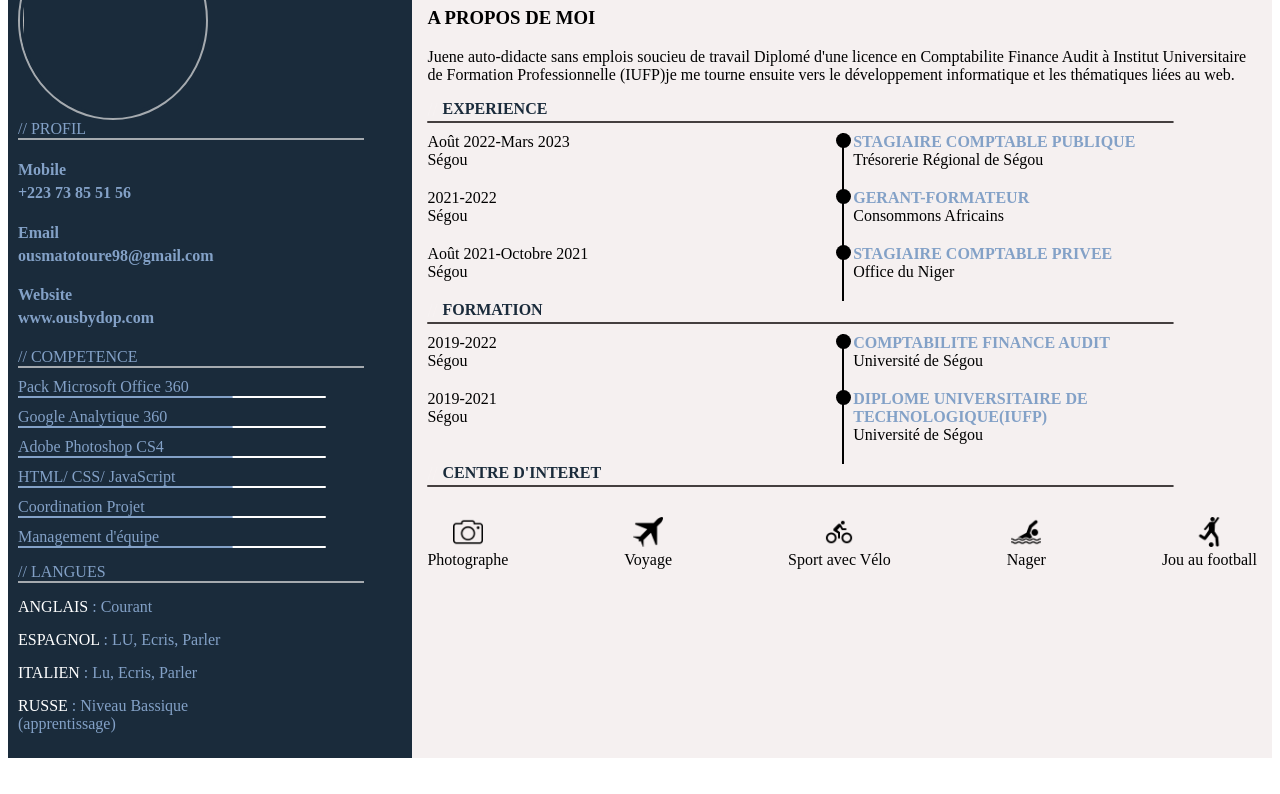
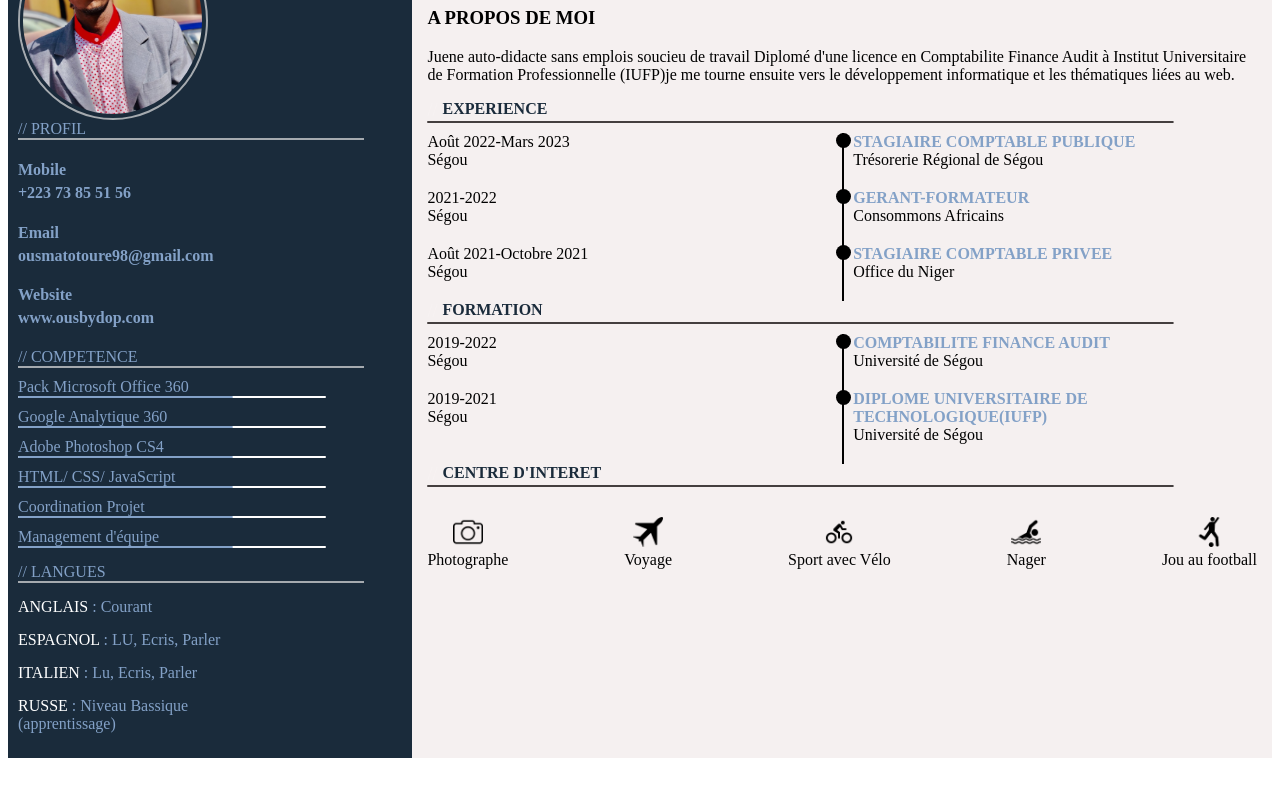
Before and after one commit to Ousmato/Projet_CV, a plain HTML site: page index.html in a window 1280 px wide. Shown: the part 225-1019 px from the top of the page. Drawn offline with Linux system fonts and the light colour scheme; the site is published under a folder, as on GitHub Pages, so addresses that start at the root find nothing.

Commit message:
Update index.html

```diff
--- a/index.html
+++ b/index.html
@@ -13,7 +13,7 @@
     <section class="gauche">
         <br> <br>
         <div class="cercle">
-            <img src="/image/ID-potho.JPG" alt="">
+            <img src="image/ID-potho.JPG" alt="">
         </div>
         <!--  niveau de la partie gauche -->
         <!-- niv1 -->
```
